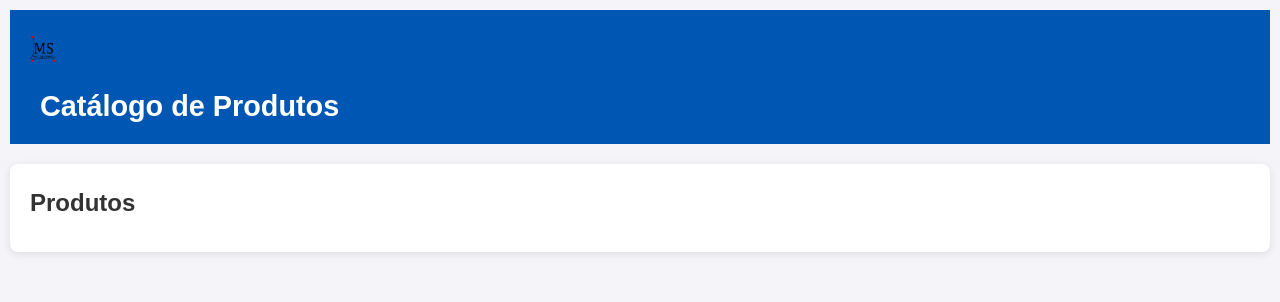
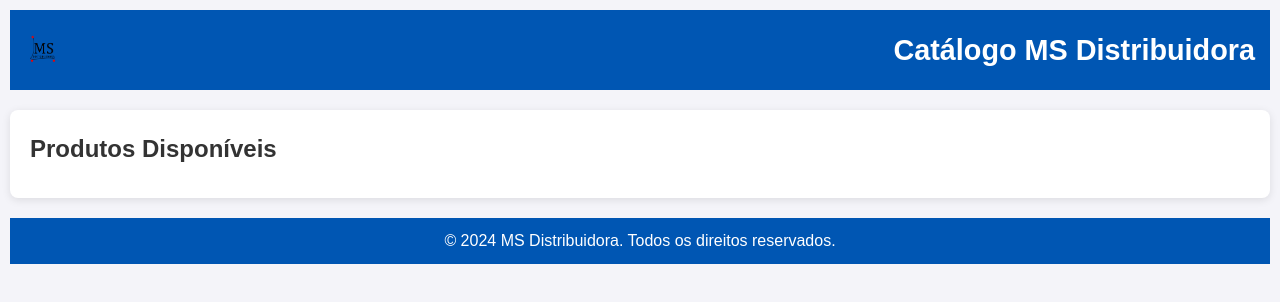
Before and after one commit to PipoqueiroSlz/MS-Distribuidora, a plain HTML site: page catalogo.html in a window 1280 px wide. Drawn offline with Linux system fonts and the light colour scheme; no server answers.

Commit message:
Update catalogo.html

```diff
--- a/catalogo.html
+++ b/catalogo.html
@@ -3,22 +3,25 @@
 <head>
     <meta charset="UTF-8">
     <meta name="viewport" content="width=device-width, initial-scale=1.0">
-    <title>Catálogo MS Distribuidora</title>
+    <title>Catálogo de Produtos</title>
     <link rel="stylesheet" href="styles.css">
 </head>
 <body>
     <header>
-        <div class="logo-container">
+        <div class="header-container">
             <img src="logo.png" alt="Logotipo da MS Distribuidora" id="logo">
+            <h1>Catálogo MS Distribuidora</h1>
         </div>
-        <h1>Catálogo de Produtos</h1>
     </header>
     <main>
         <section class="catalogo">
-            <h2>Produtos</h2>
+            <h2>Produtos Disponíveis</h2>
             <div id="produtos-lista"></div>
         </section>
     </main>
+    <footer>
+        <p>© 2024 MS Distribuidora. Todos os direitos reservados.</p>
+    </footer>
     <script src="catalogo.js"></script>
 </body>
 </html>
```
